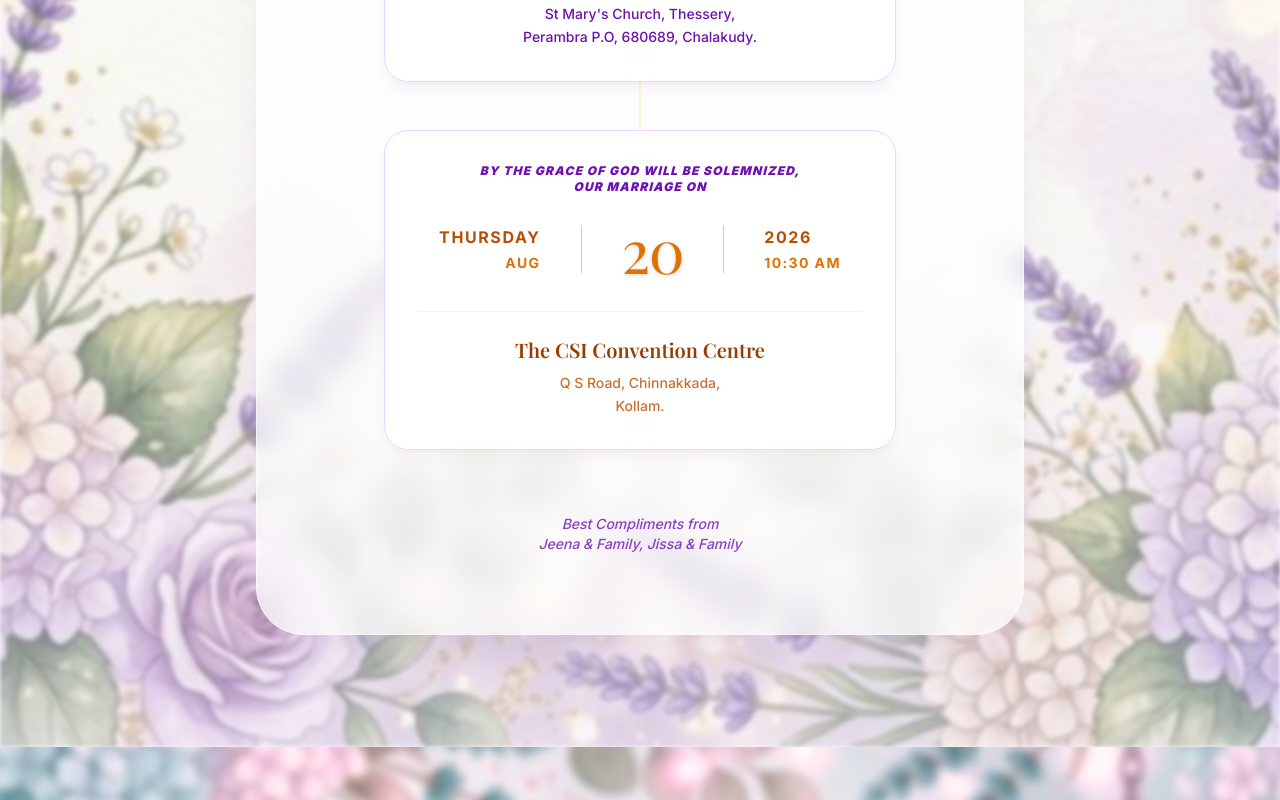
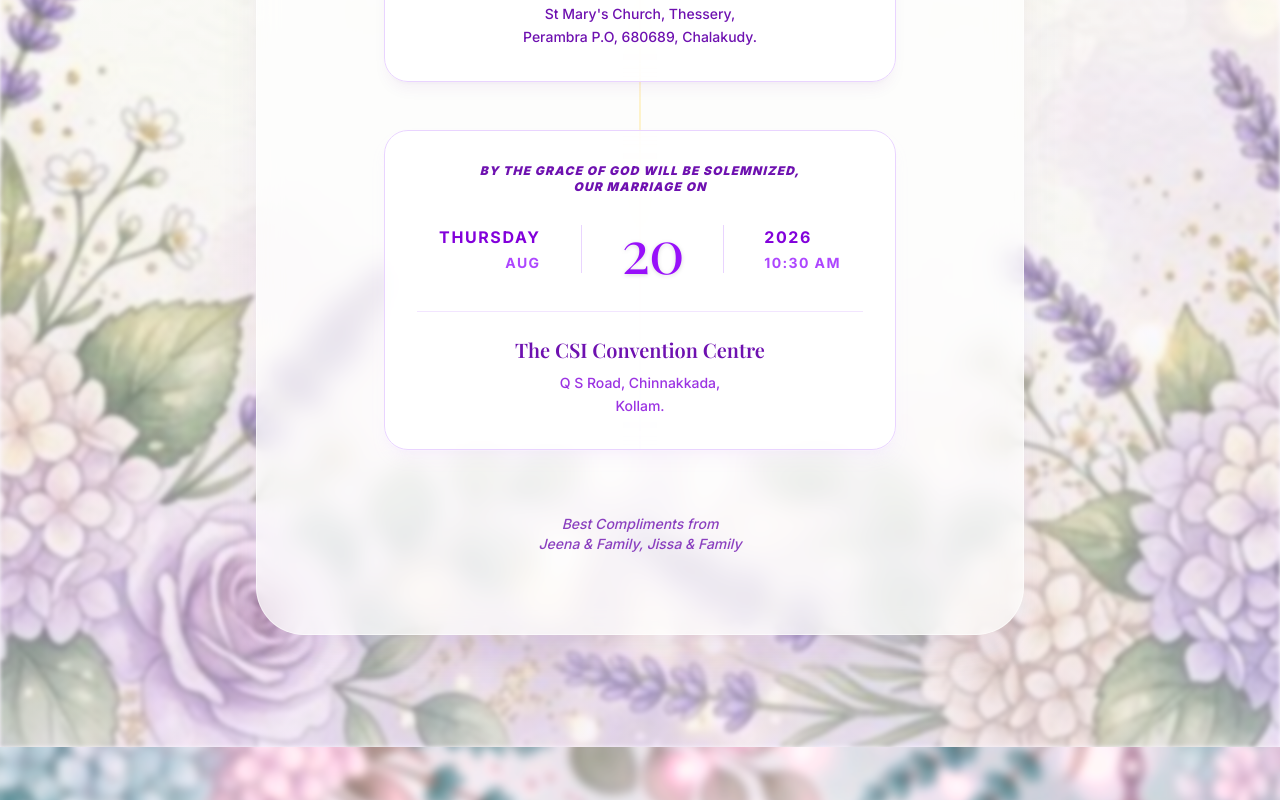
Before and after one commit to Aravindharii/wedding, a Next.js app: page / in a window 1280 px wide. Shown: the part 1120-1920 px from the top of the page. Built offline with nearby package versions, Linux system fonts and the light colour scheme; a web font is replaced by a local one.

Commit message:
reaf:alignment and font styiling

```diff
--- a/src/components/invitation/HeroSection.tsx
+++ b/src/components/invitation/HeroSection.tsx
@@ -162,25 +162,49 @@ export default function HeroSection({
 
            {/* Wedding */}
 {(isBoth || isWedding) && (
-              <div className="bg-white/80 backdrop-blur-md border border-purple-200 rounded-3xl p-6 md:p-8 w-full shadow-lg shadow-amber-900/5 relative z-10 flex flex-col items-center">
-                <p className="text-purple-800 text-xs tracking-widest uppercase mb-6 font-black italic">By the grace of God will be solemnized,<br />Our Marriage on</p>
+  <div className="bg-white/80 backdrop-blur-md border border-purple-200 rounded-3xl p-6 md:p-8 w-full shadow-lg shadow-purple-300/10 relative z-10 flex flex-col items-center">
+    <p className="text-purple-800 text-xs tracking-widest uppercase mb-6 font-black italic">
+      By the grace of God will be solemnized,
+      <br />
+      Our Marriage on
+    </p>
+
     <div className="flex items-center justify-center gap-4 md:gap-10">
       <div className="text-right">
-                    <p className="text-amber-700 text-sm md:text-base tracking-widest uppercase mb-1 font-bold">Thursday</p>
-                    <p className="text-amber-600 text-xs md:text-sm tracking-widest uppercase font-bold">AUG</p>
+        <p className="text-purple-700 text-sm md:text-base tracking-widest uppercase mb-1 font-bold">
+          Thursday
+        </p>
+        <p className="text-purple-500 text-xs md:text-sm tracking-widest uppercase font-bold">
+          AUG
+        </p>
       </div>
-                  <div className="w-[1px] h-12 bg-amber-300" />
-                  <div className="text-6xl text-amber-600 font-light font-serif tracking-tight drop-shadow-sm">20</div>
-                  <div className="w-[1px] h-12 bg-amber-300" />
+
+      <div className="w-[1px] h-12 bg-purple-200" />
+
+      <div className="text-6xl text-purple-600 font-light font-serif tracking-tight drop-shadow-sm">
+        20
+      </div>
+
+      <div className="w-[1px] h-12 bg-purple-200" />
+
       <div className="text-left">
-                    <p className="text-amber-700 text-sm md:text-base tracking-widest mb-1 font-bold">2026</p>
-                    <p className="text-amber-600 text-xs md:text-sm tracking-widest uppercase font-bold">10:30 AM</p>
+        <p className="text-purple-700 text-sm md:text-base tracking-widest mb-1 font-bold">
+          2026
+        </p>
+        <p className="text-purple-500 text-xs md:text-sm tracking-widest uppercase font-bold">
+          10:30 AM
+        </p>
       </div>
     </div>
-                <div className="mt-8 pt-6 border-t border-amber-200/50 w-full flex flex-col items-center">
-                  <p className="text-amber-800 text-lg md:text-xl font-serif mb-2 font-semibold">The CSI Convention Centre</p>
-                  <p className="text-amber-700/80 text-xs md:text-sm font-medium leading-relaxed text-center">
-                    Q S Road, Chinnakkada,<br />Kollam.
+
+    <div className="mt-8 pt-6 border-t border-purple-200/60 w-full flex flex-col items-center">
+      <p className="text-purple-800 text-lg md:text-xl font-serif mb-2 font-semibold">
+        The CSI Convention Centre
+      </p>
+      <p className="text-purple-700/80 text-xs md:text-sm font-medium leading-relaxed text-center">
+        Q S Road, Chinnakkada,
+        <br />
+        Kollam.
       </p>
     </div>
   </div>
--- a/src/components/invitation/Timeline.tsx
+++ b/src/components/invitation/Timeline.tsx
@@ -31,7 +31,7 @@ interface TimelineProps {
 }
 
 export default function Timeline({
-  desktopBg = "/bg_lavender.png", // Note: The actual images should be changed later or via admin panel if supported.
+  desktopBg = "/bg_lavender.png",
   inviteType = "both-receptions",
 }: TimelineProps) {
   const containerRef = useRef<HTMLDivElement>(null);
@@ -108,7 +108,7 @@ export default function Timeline({
                   {/* Elegant Dot */}
                   <div className="absolute left-6 md:left-1/2 -translate-x-1/2 w-5 h-5 bg-white border-2 border-purple-400 rotate-45 z-10 mt-6 shadow-[0_0_15px_rgba(168,85,247,0.4)]" />
 
-                  <div className={`w-full md:w-1/2 ${isEven ? "md:pr-16 md:text-right" : "md:pl-16 md:text-left"} pl-16 md:pl-0`}>
+                  <div className={`w-full md:w-1/2 pl-16 md:pl-0 text-left ${isEven ? "md:pr-16 md:text-right" : "md:pl-16 md:text-left"}`}>
                     <motion.div
                       whileHover={{ y: -5 }}
                       className="transition-all duration-500 py-2 bg-white/60 backdrop-blur-md p-5 md:p-6 rounded-3xl border border-purple-100 shadow-xl shadow-purple-900/5"
@@ -117,33 +117,33 @@ export default function Timeline({
                         {e.title}
                       </h3>
 
-                      <div className={`space-y-5 text-purple-950 font-medium text-sm md:text-base flex flex-col ${isEven ? "md:items-end" : "md:items-start"}`}>
-
+                      {/* All content rows now start with flex-row and text-left on mobile */}
+                      <div className={`space-y-5 text-purple-950 font-medium text-sm md:text-base flex flex-col items-start ${isEven ? "md:items-end" : "md:items-start"}`}>
                         {/* Date */}
-                        <div className={`flex gap-4 max-w-sm ${isEven ? "md:flex-row-reverse text-right" : "flex-row text-left"}`}>
+                        <div className={`flex gap-4 w-full max-w-sm flex-row text-left ${isEven ? "md:flex-row-reverse md:text-right" : "md:flex-row"}`}>
                           <div className="flex-col mt-1.5 hidden md:flex"><span className="text-[10px] text-amber-500">◈</span></div>
                           <div className="md:hidden mt-1.5"><span className="text-[10px] text-amber-500">◈</span></div>
-                          <div>
+                          <div className="flex-1">
                             <p className="text-purple-950 tracking-widest uppercase text-xs md:text-sm font-bold">{e.date}</p>
                             {e.subDate && <p className="text-purple-800 text-[10px] md:text-xs tracking-widest mt-2 font-bold italic">{e.subDate}</p>}
                           </div>
                         </div>
 
                         {/* Time */}
-                        <div className={`flex gap-4 max-w-sm ${isEven ? "md:flex-row-reverse text-right" : "flex-row text-left"}`}>
+                        <div className={`flex gap-4 w-full max-w-sm flex-row text-left ${isEven ? "md:flex-row-reverse md:text-right" : "md:flex-row"}`}>
                           <div className="flex-col mt-1.5 hidden md:flex"><span className="text-[10px] text-amber-500">◈</span></div>
                           <div className="md:hidden mt-1.5"><span className="text-[10px] text-amber-500">◈</span></div>
-                          <div>
+                          <div className="flex-1">
                             <p className="text-amber-600 tracking-wider font-serif text-base md:text-lg font-semibold">{e.time}</p>
                             <p className="text-purple-900/80 text-xs mt-1 tracking-wide font-medium">{e.desc}</p>
                           </div>
                         </div>
 
                         {/* Venue */}
-                        <div className={`flex gap-4 max-w-sm ${isEven ? "md:flex-row-reverse text-right" : "flex-row text-left"}`}>
+                        <div className={`flex gap-4 w-full max-w-sm flex-row text-left ${isEven ? "md:flex-row-reverse md:text-right" : "md:flex-row"}`}>
                           <div className="flex-col mt-1.5 hidden md:flex"><span className="text-[10px] text-amber-500">◈</span></div>
                           <div className="md:hidden mt-1.5"><span className="text-[10px] text-amber-500">◈</span></div>
-                          <div>
+                          <div className="flex-1">
                             <p className="text-purple-950 tracking-wide font-bold">{e.venue}</p>
                             <p className="text-purple-900/80 text-xs leading-relaxed mt-1 font-medium">{e.address}</p>
                             {e.mapLink && (
@@ -158,7 +158,6 @@ export default function Timeline({
                             )}
                           </div>
                         </div>
-
                       </div>
                     </motion.div>
                   </div>
```
Lines whose indentation alone changed are shown as unchanged.
